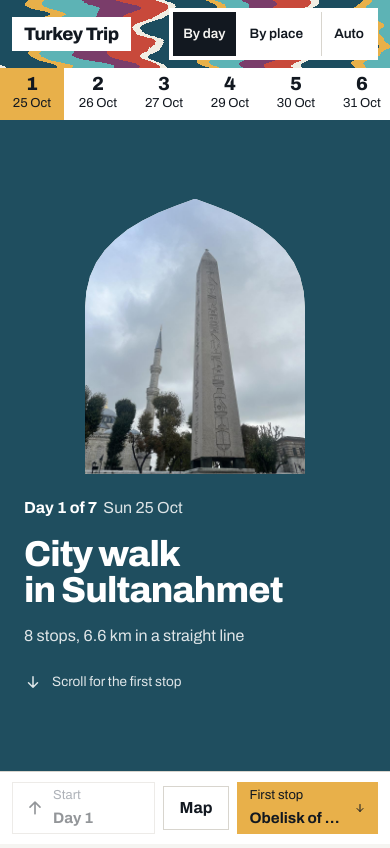
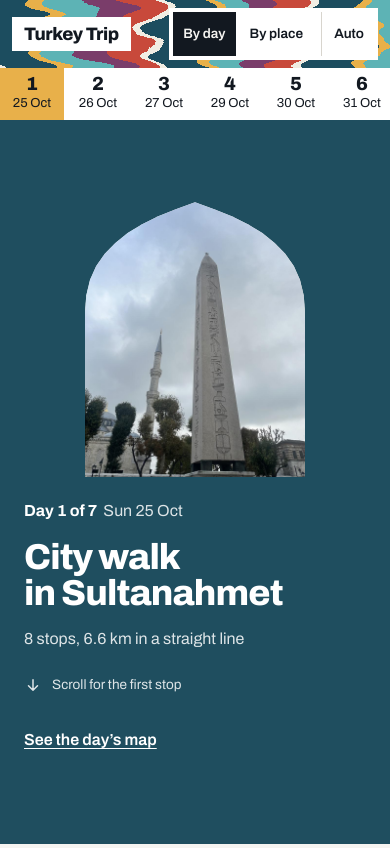
Before and after one commit to wgao19/turkey-trip, a plain HTML site: page index.html in a window 390 px wide. Shown: the top 848 px of the page. Drawn offline with Linux system fonts and the light colour scheme.

Commit message:
Day view: remove the fixed bottom bar on narrow screens
From the designer's latest Turkey Trip artifact. Under 1100px the bottom bar
(Previous / Next and the Map button) is hidden, so the story gets the whole
screen and you scroll. Each panel ends with a 'See the day's map' button
(.showmap) that opens the map and stop list sheet. Wide screens keep the
Previous / Next bar and do not show the new button.

Files copied unchanged from the artifact: css/page.css, js/dayview.js,
docs/DESIGN-HANDOFF.md.

Co-Authored-By: Claude Opus 5.5 <noreply@anthropic.com>
Claude-Session: https://claude.ai/code/session_0115EojAohS1N3BvAycT1A18

```diff
--- a/css/page.css
+++ b/css/page.css
@@ -506,6 +506,9 @@ a.badge:focus-visible,.lightbox button:focus-visible{outline:var(--focus-width)
 .dayview__pips i[data-state="current"]{background:var(--color-action)}
 .dayview__sheetbtn{display:none}
 
+/* Wide screens have the map beside the story already; the Show map button is for narrow screens only */
+.showmap{display:none}
+
 /* Narrow screens: the map and stop list become a sheet that opens from the Map button. */
 @media (max-width:1099px){
   .topbar{
@@ -538,12 +541,14 @@ a.badge:focus-visible,.lightbox button:focus-visible{outline:var(--focus-width)
     border:0;background:transparent;color:var(--color-highlight);font:inherit;font-weight:var(--weight-heading);cursor:pointer;
   }
   .dayview__mapwrap{padding:0 var(--space-4)}
-  .dayview__bar{padding:10px var(--space-3);gap:var(--space-2)}
-  .dayview__prev,.dayview__next{flex:1;min-height:52px;padding:0 var(--space-3);gap:var(--space-2)}
-  .dayview__prev strong,.dayview__next strong{white-space:nowrap;overflow:hidden;text-overflow:ellipsis}
-  .dayview__next{justify-content:space-between}
-  .dayview__wheretext,.dayview__pips{display:none}
-  .dayview__sheetbtn{display:inline-flex;align-items:center;min-height:var(--size-tap);padding:0 var(--space-4);border:var(--border-width) solid var(--color-border);background:transparent;color:var(--color-text);font:inherit;font-weight:var(--weight-heading);cursor:pointer}
+  /* No bottom bar and no Previous / Next on narrow screens: the content gets the whole screen, and you scroll. */
+  .dayview__bar{display:none}
+  .showmap{
+    display:flex;align-items:center;align-self:start;justify-self:start;grid-column:1 / -1;min-height:var(--size-tap);padding:0;
+    border:0;background:transparent;color:inherit;font:inherit;font-weight:var(--weight-strong);
+    text-decoration:underline;text-underline-offset:3px;cursor:pointer;
+  }
+  .showmap:focus-visible{outline:var(--focus-width) solid var(--color-focus);outline-offset:2px}
 
   .dayopen{grid-template-columns:minmax(0,1fr);gap:22px;padding:28px var(--space-5);align-content:center}
   .dayopen__cover{order:-1;max-width:220px}
--- a/js/dayview.js
+++ b/js/dayview.js
@@ -28,6 +28,7 @@
     endOfTrip: 'End',
     days: 'Days',
     mapButton: 'Map',
+    showMap: 'See the day’s map',
     closeMap: 'Close',
     list: 'List',
     stillToFind: 'Still to find',
@@ -166,11 +167,20 @@
         '<ul class="stop__upcoming">' + d.upcoming.map(u =>
           '<li><h3 class="stop__title">' + esc(u.title) + '</h3><p class="stop__lead">' + esc(u.hint) + '</p></li>').join('') + '</ul></section>';
 
-    const stageHtml = panels.map(p => {
+    const nameOfPanel = q => q.type === 'day'
+      ? (days[q.di].kind === 'day' ? 'Day ' + days[q.di].n + ', ' + days[q.di].title : days[q.di].title)
+      : q.type === 'list' ? L.listTitle : days[q.di].memories[q.si].title;
+
+    // On narrow screens there is no bottom bar and no Previous / Next: you scroll. The one extra control is a
+    // "Show map" button at the end of each panel, which opens the map and stop list sheet. Hidden on wide screens.
+    const navMarkup = () => '<button type="button" class="showmap" data-nav="map">' + esc(L.showMap) + '</button>';
+
+    const stageHtml = panels.map((p, i) => {
       const d = days[p.di];
-      if (p.type === 'day') return openerMarkup(d, p.di);
-      if (p.type === 'list') return listMarkup(d, p.di);
-      return stopMarkup(d.memories[p.si], p.si, d);
+      const html = p.type === 'day' ? openerMarkup(d, p.di)
+        : p.type === 'list' ? listMarkup(d, p.di)
+        : stopMarkup(d.memories[p.si], p.si, d);
+      return html.replace(/<\/section>$/, navMarkup() + '</section>');
     }).join('');
 
     const arrowDown = '<svg width="20" height="20" viewBox="0 0 24 24" fill="none" stroke="currentColor" stroke-width="2" stroke-linecap="round" stroke-linejoin="round" aria-hidden="true"><path d="M12 5v14M6 13l6 6 6-6"/></svg>';
@@ -310,6 +320,11 @@
       });
     }, { passive: true });
 
+    stage.addEventListener('click', e => {
+      const b = e.target.closest && e.target.closest('[data-nav]');
+      if (!b) return;
+      openSheet();
+    });
     els.prev.addEventListener('click', () => goTo(cur - 1));
     els.next.addEventListener('click', () => goTo(cur + 1));
 
```
Also changed, not shown: 1 other file.
